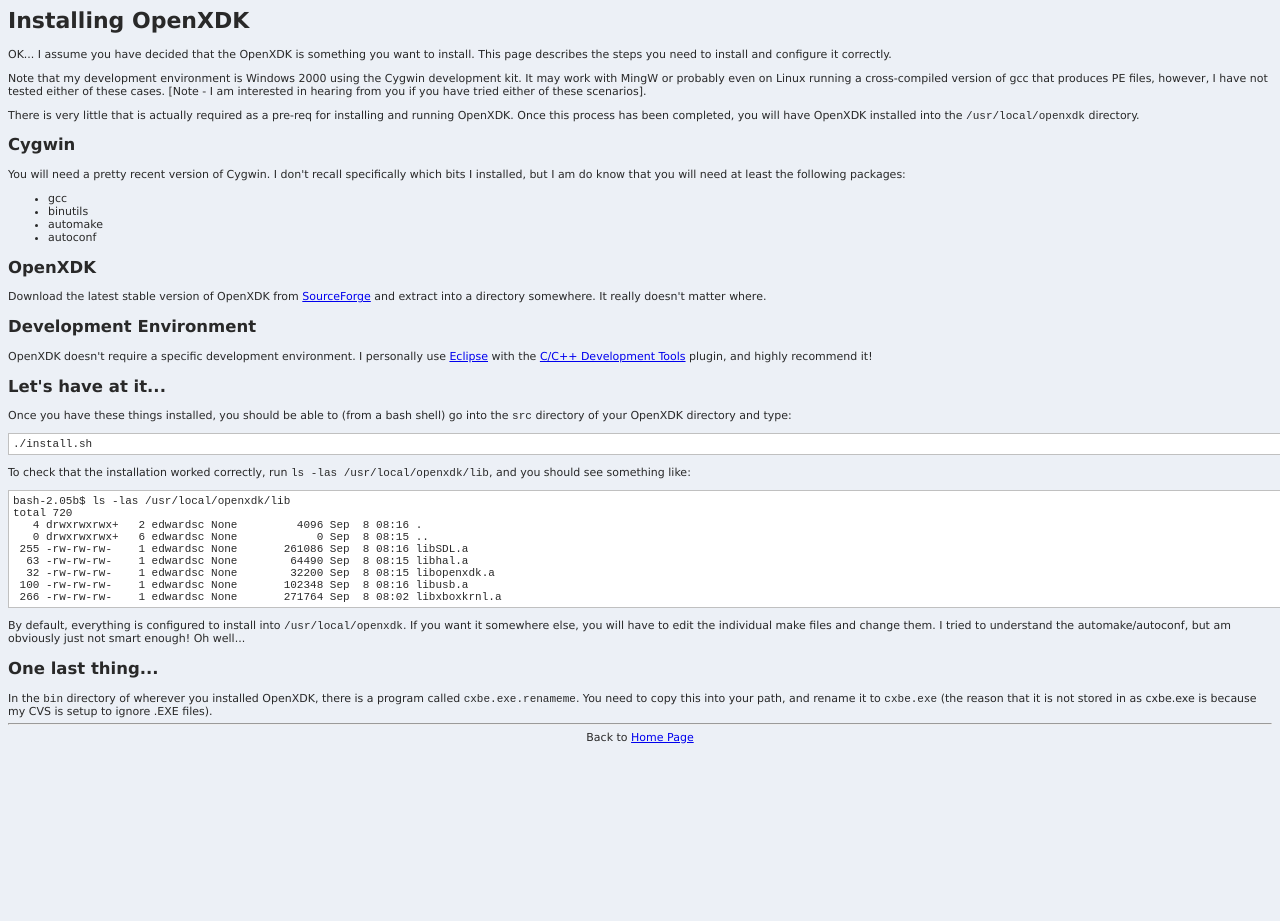
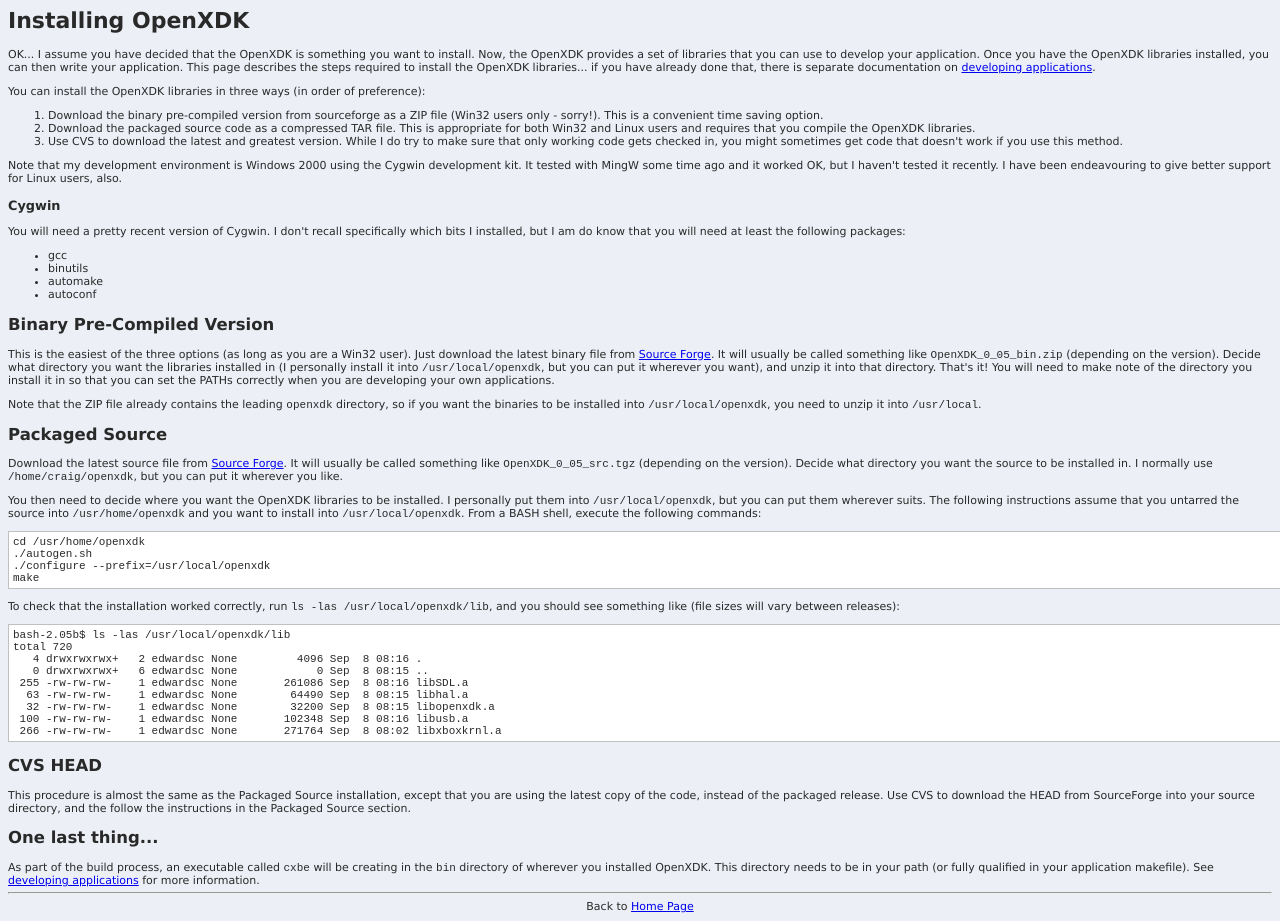
Before and after one commit to XboxDev/OpenXDK, a plain HTML site: page doc/installing.html in a window 1280 px wide. Before the commit the page ends 800 px from the top, so only its background shows below. Drawn offline with Linux system fonts and the light colour scheme.

Commit message:
documentation updates for automake

```diff
--- a/doc/installing.html
+++ b/doc/installing.html
@@ -2,12 +2,23 @@
 <link rel="STYLESHEET" href="style.css" Type="text/css"/>
 
 <h1>Installing OpenXDK</h1>
-OK... I assume you have decided that the OpenXDK is something you want to install.  This page describes the steps you need to install and configure it correctly.
+OK... I assume you have decided that the OpenXDK is something you want to install.  Now, the OpenXDK provides a set of
+libraries that you can use to develop your application.  Once you have the OpenXDK libraries installed, you can then write your application.  This
+page describes the steps required to install the OpenXDK libraries... if you have already done that, there is separate documentation on <a href="developing">developing applications</a>.
 <p>
-Note that my development environment is Windows 2000 using the Cygwin development kit.  It may work with MingW or probably even on Linux running a cross-compiled version of gcc that produces PE files, however, I have not tested either of these cases.  [Note - I am interested in hearing from you if you have tried either of these scenarios].
+You can install the OpenXDK libraries in three ways (in order of preference):
+<ol>
+<li>Download the binary pre-compiled version from sourceforge as a ZIP file (Win32 users only - sorry!).  This is a convenient
+time saving option.</li>
+<li>Download the packaged source code as a compressed TAR file.  This is appropriate for both Win32 and Linux users and requires that you
+compile the OpenXDK libraries.</li>
+<li>Use CVS to download the latest and greatest version.  While I do try to make sure that only working code gets
+checked in, you might sometimes get code that doesn't work if you use this method.</li>
+</ol>
 <p>
-There is very little that is actually required as a pre-req for installing and running OpenXDK.  Once this process has been completed, you will have OpenXDK installed into the <code>/usr/local/openxdk</code> directory.
-<h2>Cygwin</h2>
+Note that my development environment is Windows 2000 using the Cygwin development kit.  It tested with MingW some time ago and it worked OK, but I haven't tested it recently.
+I have been endeavouring to give better support for Linux users, also.
+<h3>Cygwin</h3>
 You will need a pretty recent version of Cygwin.  I don't recall specifically which bits I installed, but I am do know that you will need at least the following packages:
 <ul>
 <li>gcc</li>
@@ -15,16 +26,33 @@ You will need a pretty recent version of Cygwin.  I don't recall specifically wh
 <li>automake</li>
 <li>autoconf</li>
 </ul>
-<h2>OpenXDK</h2>
-Download the latest stable version of OpenXDK from <a href="http://openxdk.sourceforge.net/">SourceForge</a> and extract into a directory somewhere.  It really doesn't matter where.
-<h2>Development Environment</h2>
-OpenXDK doesn't require a specific development environment.  I personally use <a href="http://www.eclipse.org">Eclipse</a> with the <a href="http://www.eclipse.org/cdt">C/C++ Development Tools</a> plugin, and highly recommend it!
-<h2>Let's have at it...</h2>
-Once you have these things installed, you should be able to (from a bash shell) go into the <code>src</code> directory of your OpenXDK directory and type:
+<h2>Binary Pre-Compiled Version</h2>
+<p>
+This is the easiest of the three options (as long as you are a Win32 user).  Just download the latest binary file from <a href="http://sourceforge.net/project/showfiles.php?group_id=56780&package_id=52140">Source Forge</a>.
+It will usually be called something like <code>OpenXDK_0_05_bin.zip</code> (depending on the version).  Decide what directory you want the libraries installed in (I personally install it into <code>/usr/local/openxdk</code>, but you can
+put it wherever you want), and unzip it into that directory.  That's it!
+You will need to make note of the directory you install it in so that you can set the PATHs correctly when you are developing your own applications.
+<p>
+Note that the ZIP file already contains the leading <code>openxdk</code> directory, so if you want the binaries to be installed into <code>/usr/local/openxdk</code>, you need
+to unzip it into <code>/usr/local</code>.
+<h2>Packaged Source</h2>
+<p>
+Download the latest source file from <a href="http://sourceforge.net/project/showfiles.php?group_id=56780&package_id=52140">Source Forge</a>.
+It will usually be called something like <code>OpenXDK_0_05_src.tgz</code> (depending on the version).  Decide what directory you want the source to be installed in.  I
+normally use <code>/home/craig/openxdk</code>, but you can put it wherever you like.
+<p>
+You then need to decide where you want the OpenXDK libraries to be installed.  I personally put them into <code>/usr/local/openxdk</code>, but you can put them wherever suits.
+The following instructions assume that you untarred the source into <code>/usr/home/openxdk</code> and you want to install into <code>/usr/local/openxdk</code>.  From a BASH
+shell, execute the following commands:
+<p>
 <pre>
-./install.sh
+cd /usr/home/openxdk
+./autogen.sh
+./configure --prefix=/usr/local/openxdk
+make
 </pre>
-To check that the installation worked correctly, run <code>ls -las /usr/local/openxdk/lib</code>, and you should see something like:
+
+To check that the installation worked correctly, run <code>ls -las /usr/local/openxdk/lib</code>, and you should see something like (file sizes will vary between releases):
 <pre>
 bash-2.05b$ ls -las /usr/local/openxdk/lib
 total 720
@@ -36,10 +64,15 @@ total 720
  100 -rw-rw-rw-    1 edwardsc None       102348 Sep  8 08:16 libusb.a
  266 -rw-rw-rw-    1 edwardsc None       271764 Sep  8 08:02 libxboxkrnl.a
 </pre>
-By default, everything is configured to install into <code>/usr/local/openxdk</code>.  If you want it somewhere else, you will have to edit the individual make files and change them.  I tried to understand the automake/autoconf, but am obviously just not smart enough!  Oh well...
 <p>
+<h2>CVS HEAD</h2>
+<p>
+This procedure is almost the same as the Packaged Source installation, except that you are using the latest copy of the code, instead of
+the packaged release.  Use CVS to download the HEAD from SourceForge into your source directory, and the follow the instructions in the
+Packaged Source section.
 <h2>One last thing...</h2>
-In the <code>bin</code> directory of wherever you installed OpenXDK, there is a program called <code>cxbe.exe.renameme</code>.  You need to copy this into your path, and rename it to <code>cxbe.exe</code> (the reason that it is not stored in as cxbe.exe is because my CVS is setup to ignore .EXE files).
+As part of the build process, an executable called <code>cxbe</code> will be creating in the <code>bin</code> directory of wherever you installed OpenXDK.
+This directory needs to be in your path (or fully qualified in your application makefile).  See <a href="developing">developing applications</a> for more information.
 <br>
 <hr>
 <center>Back to <a href="index.html">Home Page</a></center>
```
Also changed, not shown: doc/developing.html (+6 -5 lines), doc/faq.html (+10 -0 lines), doc/index.html (+1 -1 lines).
